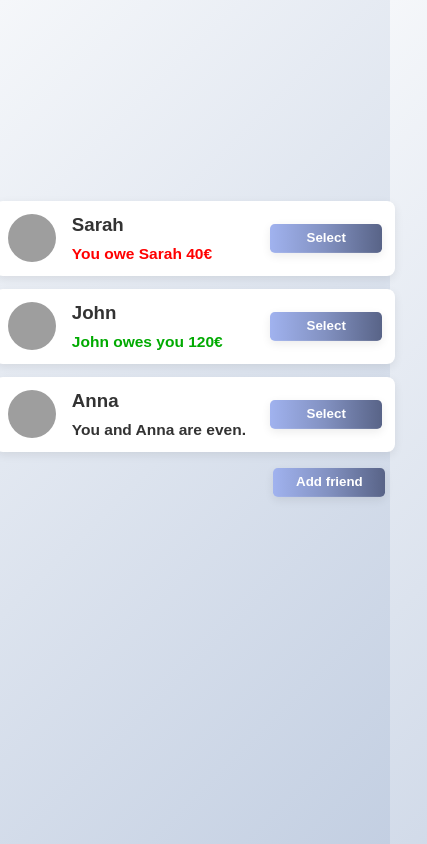
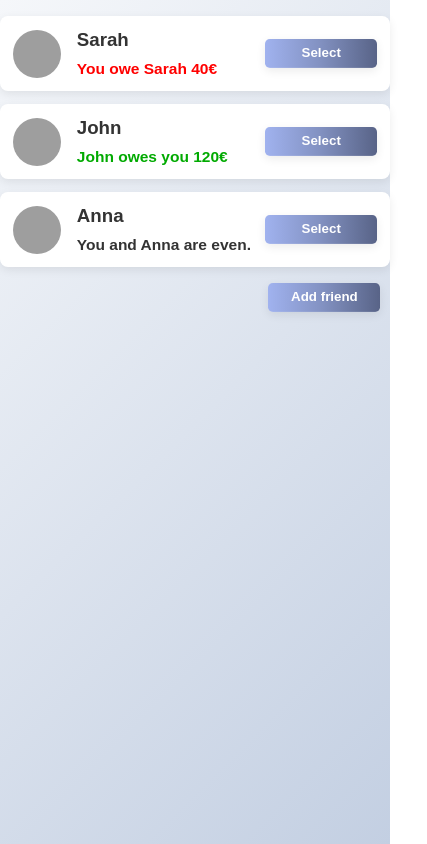
Before and after one commit to Srdjan-P/EatAndSplit, a React (Create React App) app: page / in a window 390 px wide. Both pictures are taken after a click on the element "Would you like to split a bill?". Shown: the whole page, 427 px wide, since content can reach past the window. Built offline with nearby package versions, Linux system fonts and the light colour scheme; grey boxes are pictures that could not be loaded.

Commit message:
Added responsive design

```diff
--- a/src/index.css
+++ b/src/index.css
@@ -80,6 +80,10 @@
   );
   background-size: 400% 100%;
   animation: moveGradient 10s linear infinite alternate;
+}
+
+.sidebar {
+  width: fit-content;
 }
 
 .friends-list {
@@ -268,3 +272,26 @@
     background-position: 100% 50%;
   }
 }
+
+@media screen and (max-width: 920px) {
+  .app {
+    display: flex;
+    flex-direction: column;
+    margin-top: 1rem;
+    padding: 0;
+    max-width: 100vw;
+  }
+
+  .sidebar {
+    max-width: 100vw;
+  }
+
+  .friends-list {
+    max-width: 100%;
+  }
+
+  .form-split-bill {
+    margin-left: 0;
+    max-width: 100vw;
+  }
+}
```
